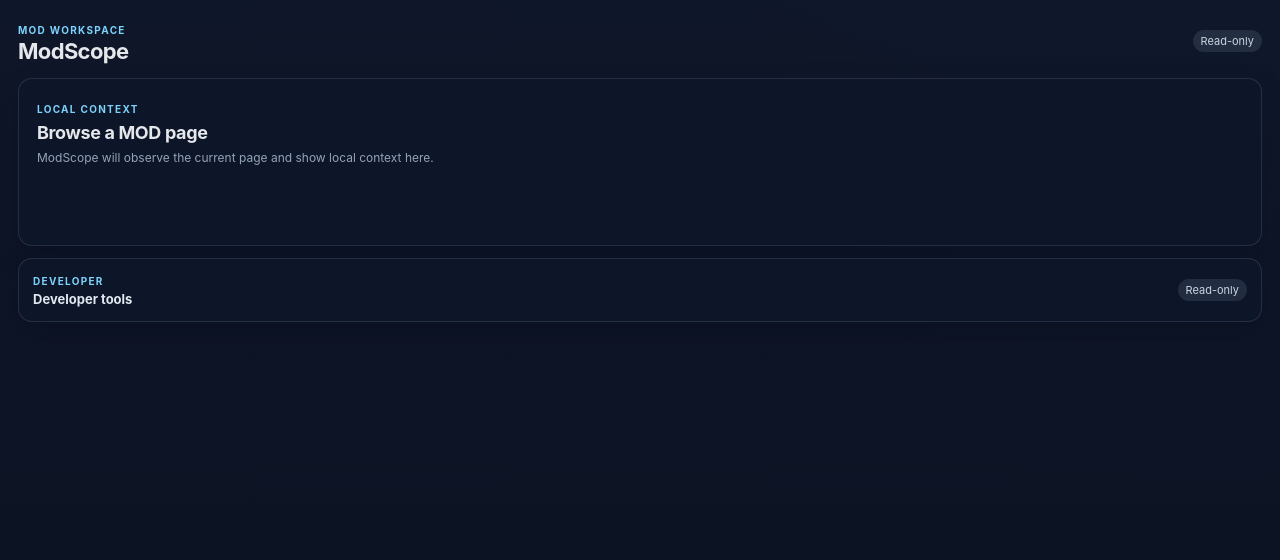
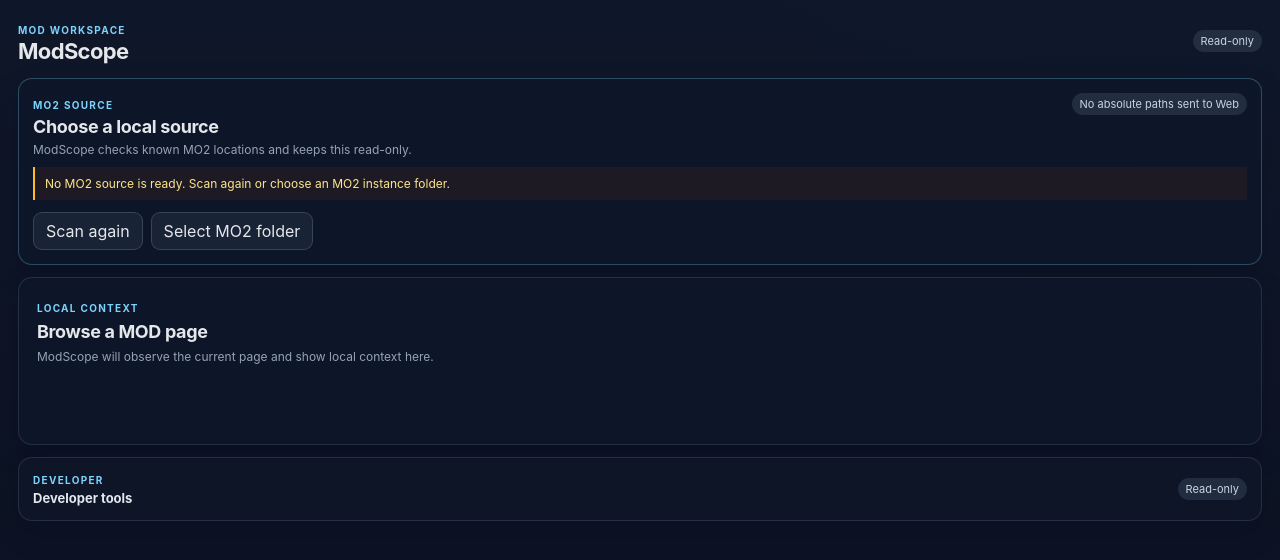
Before and after one commit to wakadorimk2/modscope, a Svelte app in the folder src/ModScope.Web/: page / in a window 1280 px wide. Shown: the top 560 px of the page. Built offline with nearby package versions, Linux system fonts and the light colour scheme.

Commit message:
feat(web): add MO2 source picker card

```diff
--- a/src/ModScope.Web/src/App.svelte
+++ b/src/ModScope.Web/src/App.svelte
@@ -120,6 +120,18 @@
     send('knowledge.loadSource', source);
   }
 
+  function discoverSources() {
+    send('knowledge.discoverSources');
+  }
+
+  function selectSource(candidateId: string) {
+    send('knowledge.selectSource', { candidateId });
+  }
+
+  function selectRoot() {
+    send('knowledge.selectRoot');
+  }
+
   function pageIdentity(): string {
     return (
       state.localContext?.candidateIdentity ||
@@ -169,6 +181,7 @@
     return value
       .replace(/([a-z])([A-Z])/g, '$1 $2')
       .replace(/-/g, ' ')
+      .replace(/:/g, ' · ')
       .replace(/^./, (character) => character.toUpperCase());
   }
 
@@ -244,6 +257,68 @@
 
     {#if lastError}
       <p class="error-notice"><strong>{lastError.code}</strong> {lastError.message}</p>
+    {/if}
+
+    {#if state.sourceDiscovery.candidates.length > 0 || !state.knowledge.session}
+      <section class="panel source-discovery-panel">
+        <div class="summary-header">
+          <div>
+            <span class="eyebrow">MO2 SOURCE</span>
+            <h2>Choose a local source</h2>
+            <p class="summary-meta">ModScope checks known MO2 locations and keeps this read-only.</p>
+          </div>
+          <span class="muted-badge">No absolute paths sent to Web</span>
+        </div>
+
+        {#if state.sourceDiscovery.candidates.length === 0}
+          <p class="notice">No MO2 source is ready. Scan again or choose an MO2 instance folder.</p>
+        {:else}
+          <div class="source-candidate-list">
+            {#each state.sourceDiscovery.candidates as candidate (candidate.candidateId)}
+              <article class="source-candidate-card">
+                <div class="source-candidate-header">
+                  <div>
+                    <strong>{candidate.instanceName || 'Unknown instance'} · {candidate.profileName || 'Profile unknown'}</strong>
+                    <p class="subtle">{candidate.gameName || 'Game unknown'}</p>
+                  </div>
+                  <span class="status-chip {statusClass(candidate.readiness)}">{formatLabel(candidate.readiness)}</span>
+                </div>
+
+                {#if candidate.evidence.length > 0}
+                  <div class="evidence-strip">
+                    {#each candidate.evidence as evidence}
+                      <span class="evidence-tag">{formatLabel(evidence)}</span>
+                    {/each}
+                  </div>
+                {/if}
+
+                {#if candidate.diagnostics.length > 0}
+                  <div class="diagnostic-list">
+                    {#each groupDiagnostics(candidate.diagnostics) as group}
+                      <p class={diagnosticClass(group.diagnostic.severity)}>
+                        <strong>{group.diagnostic.code}</strong>
+                        {#if group.count > 1}<span class="diagnostic-count">× {group.count}</span>{/if}
+                        {group.diagnostic.message}
+                      </p>
+                    {/each}
+                  </div>
+                {/if}
+
+                {#if candidate.isReady}
+                  <button class="primary-button action-button" onclick={() => selectSource(candidate.candidateId)}>
+                    Use this source
+                  </button>
+                {/if}
+              </article>
+            {/each}
+          </div>
+        {/if}
+
+        <div class="action-row">
+          <button class="secondary-button" onclick={discoverSources}>Scan again</button>
+          <button class="secondary-button" onclick={selectRoot}>Select MO2 folder</button>
+        </div>
+      </section>
     {/if}
 
     <section class="panel context-summary-panel">
--- a/src/ModScope.Web/src/app.css
+++ b/src/ModScope.Web/src/app.css
@@ -379,6 +379,40 @@
   min-height: 168px;
 }
 
+.source-discovery-panel {
+  border-color: rgba(125, 211, 252, 0.28);
+}
+
+.source-candidate-list {
+  display: grid;
+  gap: 8px;
+  margin-top: 14px;
+}
+
+.source-candidate-card {
+  padding: 11px;
+  border: 1px solid rgba(148, 163, 184, 0.16);
+  border-radius: 10px;
+  background: rgba(30, 41, 59, 0.42);
+}
+
+.source-candidate-header {
+  display: flex;
+  align-items: flex-start;
+  justify-content: space-between;
+  gap: 12px;
+}
+
+.source-candidate-header strong {
+  display: block;
+  color: #f8fafc;
+  font-size: 13px;
+}
+
+.source-candidate-header .subtle {
+  margin-top: 4px;
+}
+
 .diagnostics-panel {
   padding-top: 12px;
 }
--- a/src/ModScope.Web/src/contracts.ts
+++ b/src/ModScope.Web/src/contracts.ts
@@ -66,6 +66,22 @@
   session?: KnowledgeSessionUiState | null;
   candidates: ModCandidateUiState[];
   profiles: ProfileUiState[];
+};
+
+export type SourceCandidateUiState = {
+  candidateId: string;
+  instanceName: string;
+  gameName: string;
+  profileName: string;
+  readiness: string;
+  isReady: boolean;
+  evidence: string[];
+  diagnostics: DiagnosticUiState[];
+};
+
+export type SourceDiscoveryUiState = {
+  candidates: SourceCandidateUiState[];
+  selectedCandidateId?: string | null;
 };
 
 export type IdentityUiState = {
@@ -163,6 +179,7 @@
   browser: BrowserUiState;
   observation?: PageObservationUiState | null;
   knowledge: KnowledgeUiState;
+  sourceDiscovery: SourceDiscoveryUiState;
   identity: IdentityUiState;
   localContext?: LocalContextUiState | null;
   inspector?: InspectorUiState | null;
@@ -194,6 +211,10 @@
     candidates: [],
     profiles: []
   },
+  sourceDiscovery: {
+    candidates: [],
+    selectedCandidateId: null
+  },
   identity: {
     candidateIdentity: '',
     selectedLocalModKey: null
```
